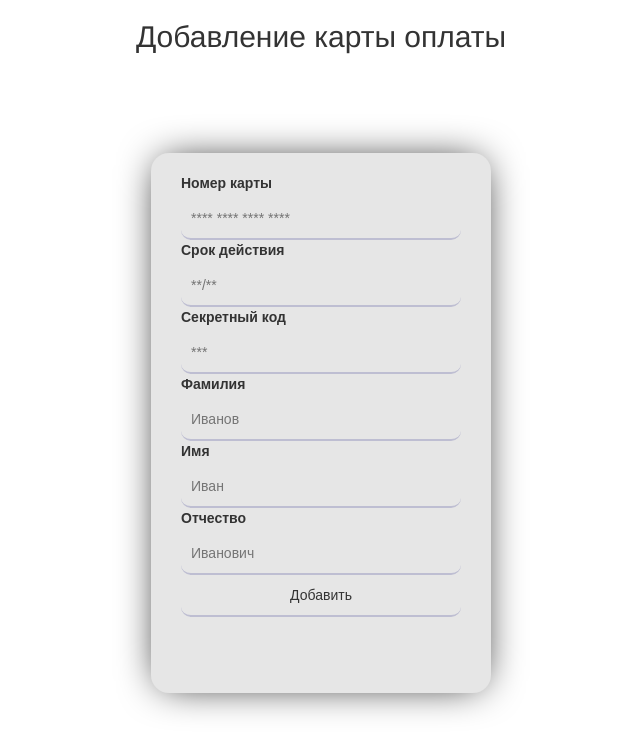
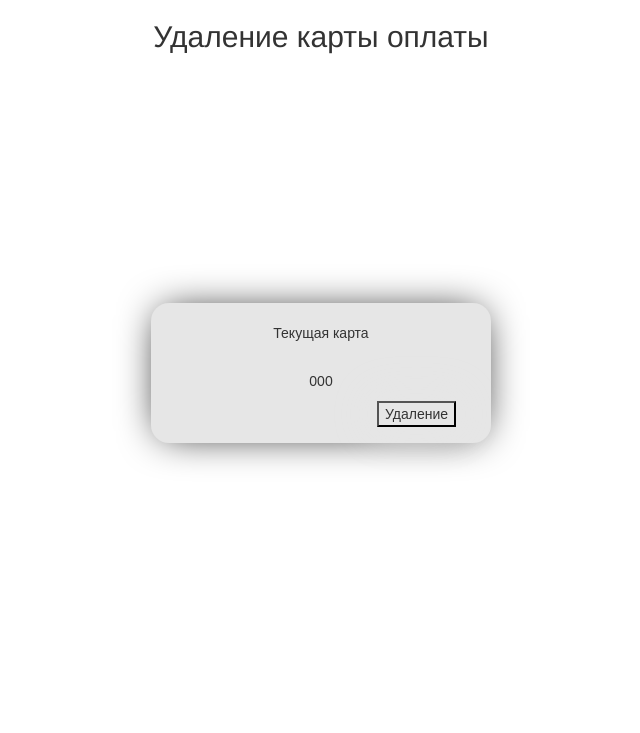
Before and after one commit to A-V-tor/flaskproj, a Flask app: page /add-card in a window 1280 px wide. Shown: the part 52-785 px from the top of the page, without its empty margins (319-959 px from the left). After the commit the page ends 518 px from the top, so only its background shows below. Run offline with Flask 2, Linux system fonts and the light colour scheme; a user stored in the database is signed in; tables that the repository leaves empty hold one stand-in row (values such as "Sample post"); some libraries are stand-ins or nearby versions.

Commit message:
feat: удаление добавленой карты

```diff
--- a/flaskproj/static/file.css
+++ b/flaskproj/static/file.css
@@ -118,6 +118,8 @@ p:before {
     border-radius: 10px;
 }
 
+/* карта оплаты */
+
 .add-card {
     margin-left: 25%;
     width: 50%;
@@ -126,6 +128,27 @@ p:before {
     position: relative;
     opacity: 1.0;
     border-radius: 10px;
+}
+
+.rm-card {
+    margin-left: 38%;
+    width: 340px;
+    height: 140px;
+    background: #e6e6e6;
+    border-radius: 18px;
+    box-shadow: 0 0 40px -10px #000;
+    margin: calc(50vh - 220px) auto;
+    padding: 20px 30px;
+    max-width: calc(100vw - 40px);
+    box-sizing: border-box;
+    font-family: 'Montserrat', sans-serif;
+}
+
+.rm-bt {
+    margin-left: 70%;
+
+    background-color: #e6e6e6;
+    box-shadow: 0 0 40px 10px #e6e6e6;
 }
 
 /* история заказов */
--- a/flaskproj/templates/card_index.html
+++ b/flaskproj/templates/card_index.html
@@ -1,6 +1,8 @@
 {% extends 'base.html' %}
 {% block content %}
 {% include 'navbar.html' %}
+
+{% if not card_user %}
 <h2>
     <center>Добавление карты оплаты</center>
 </h2>
@@ -34,5 +36,18 @@
 </br>
     {{ forma.submit() }}
  </form>
+ {% endif %}
 
+ {% if card_user %}
+ <h2>
+    <center>Удаление карты оплаты</center>
+</h2></br></br></br>
+ <div class="rm-card">
+    <form action="/remove-card" method="post">
+    <center>Текущая карта</center>
+    <center><p>{{num}}</p></center>
+        <button type="submit" name="remove_card" value='remove' class="rm-bt" >Удаление</button>
+    </form>
+</div>
+ {% endif %}
 {% endblock %}
--- a/flaskproj/views.py
+++ b/flaskproj/views.py
@@ -188,20 +188,22 @@ def index_shopping_basket():
 @app.route("/add-card", methods=["POST", "GET"])
 @login_required
 def index_card():
+    card_user = False
     successfully_added = False
     forma = FormAddCard()
+    limit_entries = Usercard.query.filter_by(user_id=current_user.id).all()
+
+    if len(limit_entries) > 0:
+        num = current_user.user_card[0].number_card
+        return render_template(
+            "card_index.html",
+            forma=forma,
+            title="Привязка карты",
+            card_user=True,
+            num=num
+        )
 
     if forma.validate_on_submit():
-        limit_entries = Usercard.query.filter_by(user_id=current_user.id).all()
-
-        if len(limit_entries) > 0:
-            return render_template(
-                "card_index.html",
-                forma=forma,
-                title="Привязка карты",
-                limit_reached="У вас уже есть карта!",
-            )
-
         number_card, validity, secret_code, surname, firstname, patronymic = [
             i for i in request.form.values()
         ][1:-1]
@@ -236,6 +238,7 @@ def index_card():
         title="Платежнвя карта",
         name=current_user.name,
         successfully_added=successfully_added,
+        card_user=card_user,
     )
 
 
@@ -302,6 +305,12 @@ def trend():
         "trend.html", trend=Product.query.get(trend_product.product_id)
     )
 
+@app.route("/remove-card", methods=["POST", "GET"])
+def card_remove():
+    current_card = current_user.user_card[0]
+    db.session.delete(current_card)
+    db.session.commit()
+    return redirect(url_for('index_card'))
 
 @app.errorhandler(404)
 def pageNot(error):
```
